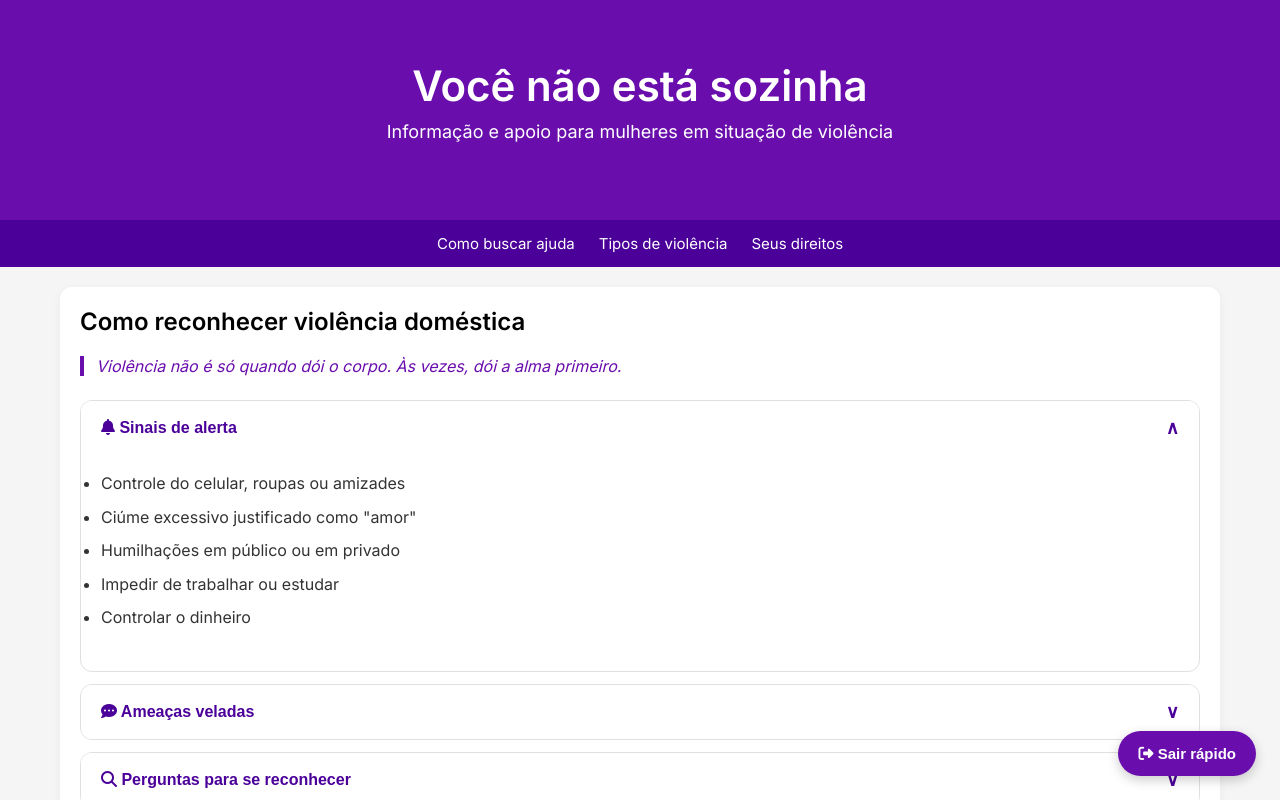
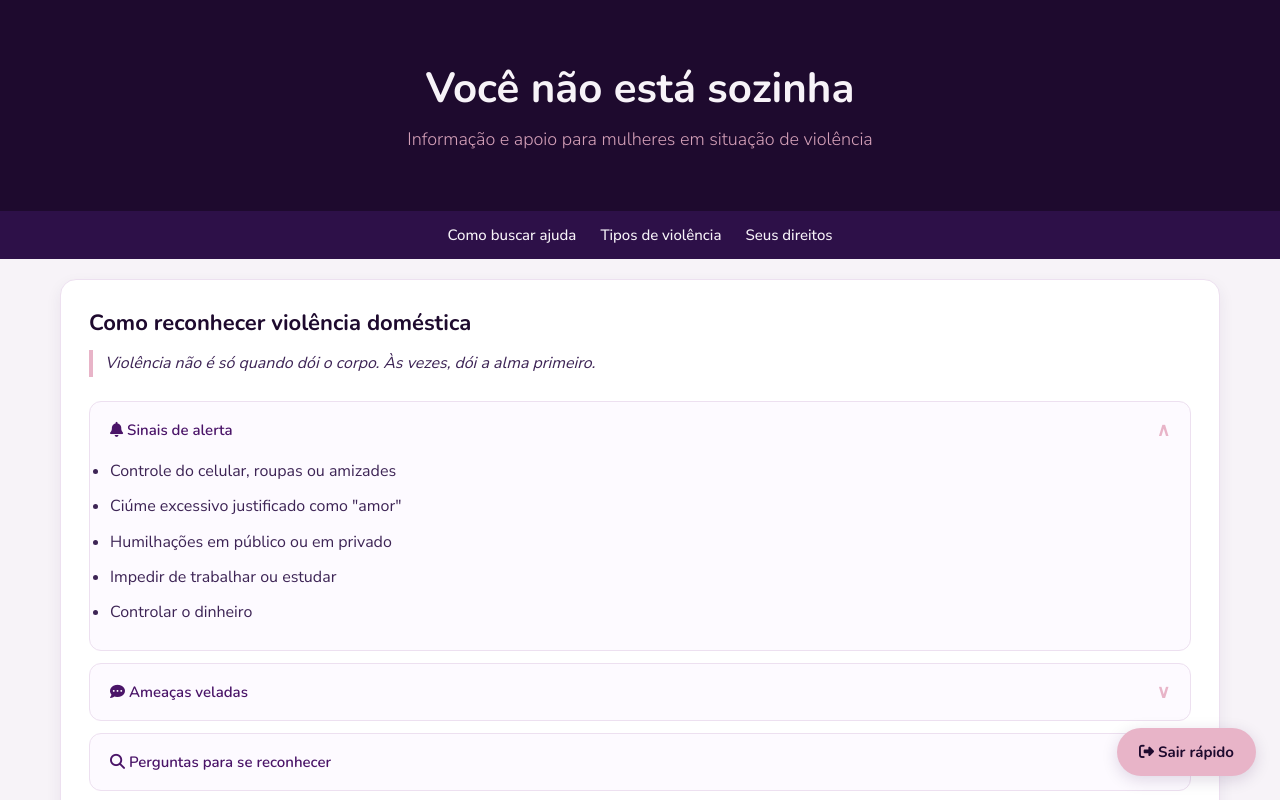
Before and after one commit to evi-nunes/projeto-violencia, a plain HTML site: page index.html in a window 1280 px wide. Both pictures are taken after a click on the button "Sinais de alerta". Shown: the top 800 px of the page. Drawn offline with nearby package versions, Linux system fonts and the light colour scheme.

Commit message:
nova paleta, nova fonte e cards

```diff
--- a/style.css
+++ b/style.css
@@ -1,84 +1,47 @@
-@import url('https://fonts.googleapis.com/css2?family=Inter:wght@400;600&display=swap');
+@import url('https://fonts.googleapis.com/css2?family=Nunito:wght@300;400;600;700&family=Nunito+Sans:wght@300;400;500;600&display=swap');
+
+* {
+  margin: 0;
+  padding: 0;
+  box-sizing: border-box;
+}
+
+html {
+  scroll-behavior: smooth;
+}
 
 body {
-  font-family: "Inter", sans-serif;
-  margin: 0;
-  background-color: #f5f5f5;
+  font-family: 'Nunito Sans', sans-serif;
+  background-color: #F7F3F8;
+  color: #1E0A2E;
 }
 
+/* HEADER */
 .topo {
-  background-color: #6a0dad;
-  color: white;
+  background-color: #1E0A2E;
+  color: #F7F3F8;
   text-align: center;
   padding: 60px 20px;
 }
 
 .topo h1 {
+  font-family: 'Nunito', sans-serif;
+  font-size: 42px;
+  font-weight: 700;
   margin: 0;
-  font-size: 42px;
+  color: #F7F3F8;
 }
 
 .topo p {
   margin-top: 10px;
   font-size: 18px;
+  font-weight: 300;
+  color: #D4A0B8;
 }
 
-.container {
-  max-width: 2500px;
-  margin: auto;
-  padding: 20px 60px;
-}
-
-.card {
-  background: white;
-  margin-bottom: 20px;
-  padding: 20px;
-  border-radius: 12px;
-  box-shadow: 0 2px 8px rgba(0,0,0,0.05);
-}
-
-.card h2 {
-  margin-top: 0;
-}
-
-.botao {
-  background-color: #6a0dad;
-  color: white;
-  border: none;
-  padding: 12px 20px;
-  border-radius: 8px;
-  cursor: pointer;
-}
-
-.botao-180 {
-  display: inline-block;
-  background-color: #ffffff;
-  color: #6a0dad;
-  border: 2px solid #6a0dad;
-  padding: 12px 24px;
-  border-radius: 8px;
-  font-weight: 600;
-  text-decoration: none;
-  margin-top: 12px;
-}
-
-.botao-180:hover {
-  background-color: #6a0dad;
-  color: #ffffff;
-}
-
-.botao:hover {
-  background-color: #5800b3;
-}
-
-.rodape {
-  text-align: center;
-  padding: 20px;
-  font-size: 14px;
-  color: #777;
-}
+/* MENU */
 .menu {
-  background-color: #4a0099;
+  background-color: #2D1048;
   display: flex;
   gap: 24px;
   padding: 14px 24px;
@@ -86,63 +49,49 @@ body {
 }
 
 .menu a {
-  color: white;
+  color: #F7F3F8;
   text-decoration: none;
   font-size: 15px;
+  font-family: 'Nunito Sans', sans-serif;
+  font-weight: 500;
 }
 
 .menu a:hover {
-  text-decoration: underline;
-}
-html {
-  scroll-behavior: smooth;
+  color: #E8B4C8;
 }
 
-.hero {
-  background-color: #3d006e;
-  color: white;
-  text-align: center;
-  padding: 60px 20px;
+/* CONTAINER */
+.container {
+  max-width: 2500px;
+  margin: auto;
+  padding: 20px 60px;
 }
 
-.hero h2 {
-  font-size: 32px;
-  margin-bottom: 16px;
+/* CARDS */
+.card {
+  background: #FFFFFF;
+  margin-bottom: 20px;
+  padding: 28px;
+  border-radius: 16px;
+  border: 1px solid #EDE0F0;
+  box-shadow: 0 3px 0 #E8B4C8, 0 6px 16px rgba(45, 16, 72, 0.07);
 }
 
-.hero p {
-  font-size: 18px;
-  margin-bottom: 32px;
-}
-
-.botao-hero {
-  cursor: pointer;
-  background-color: white;
-  color: #6a0dad;
-  padding: 14px 32px;
-  border-radius: 8px;
-  text-decoration: none;
-  font-weight: 600;
-  font-size: 16px;
-}
-
-.botao-hero:hover {
-  background-color: #f0d9ff;
-}
-
-.secao-intro {
-  font-style: italic;
-  color: #6a0dad;
-  border-left: 4px solid #6a0dad;
-  padding-left: 12px;
-  margin-bottom: 24px;
+.card h2 {
+  font-family: 'Nunito', sans-serif;
+  font-size: 22px;
+  font-weight: 700;
+  color: #1E0A2E;
+  margin-bottom: 12px;
 }
 
 .card h3 {
-  color: #4a0099;
+  font-family: 'Nunito', sans-serif;
+  color: #4A1468;
   margin-top: 24px;
   margin-bottom: 8px;
   font-size: 17px;
+  font-weight: 600;
 }
 
 .card ul {
@@ -151,26 +100,58 @@ html {
 
 .card ul li {
   margin-bottom: 8px;
-  line-height: 1.6;
-  color: #333;
+  line-height: 1.7;
+  color: #3D2455;
+  font-weight: 400;
 }
 
+.card ol {
+  padding-left: 20px;
+}
+
+.card ol li {
+  margin-bottom: 8px;
+  line-height: 1.7;
+  color: #3D2455;
+  font-weight: 400;
+}
+
+.card p {
+  color: #3D2455;
+  line-height: 1.7;
+  font-weight: 400;
+}
+
+/* FRASE DE INTRO */
+.secao-intro {
+  font-style: italic;
+  color: #4A1468;
+  border-left: 4px solid #E8B4C8;
+  padding-left: 12px;
+  margin-bottom: 24px;
+  border-radius: 0;
+  font-weight: 400;
+}
+
+/* ACCORDION */
 .accordion {
-  border: 1px solid #e0e0e0;
+  border: 1px solid #EDE0F0;
   border-radius: 12px;
   margin-bottom: 12px;
-  overflow: hidden;
+  overflow: visible;
+  background: #FDFAFF;
 }
 
 .accordion-btn {
   width: 100%;
-  background: white;
+  background: transparent;
   border: none;
   padding: 16px 20px;
   text-align: left;
-  font-size: 16px;
+  font-size: 15px;
   font-weight: 600;
-  color: #4a0099;
+  font-family: 'Nunito', sans-serif;
+  color: #4A1468;
   cursor: pointer;
   display: flex;
   justify-content: space-between;
@@ -180,11 +161,15 @@ html {
 .accordion-btn::after {
   content: "∨";
   font-size: 18px;
-  color: #4a0099;
+  color: #E8B4C8;
 }
 
 .accordion-btn.ativo::after {
   content: "∧";
+}
+
+.accordion-btn:hover {
+  background: #F5E8F2;
 }
 
 .accordion-conteudo {
@@ -196,48 +181,51 @@ html {
   display: block;
 }
 
-.botao, .botao-180, .botao-hero {
-  transition: all 0.3s ease;
-}
-.botao-fixo {
-  position: fixed;
-  bottom: 24px;
-  right: 24px;
-  background-color: #6a0dad;
-  color: white;
-  border: none;
-  padding: 14px 20px;
-  border-radius: 50px;
-  font-size: 15px;
-  font-weight: 600;
-  cursor: pointer;
-  z-index: 999;
-  box-shadow: 0 4px 12px rgba(0,0,0,0.2);
-}
-
-.botao-fixo:hover {
-  background-color: #5800b3;
-}
-
+/* LINKS EXTERNOS */
 .link-externo {
   display: inline-block;
   margin-top: 12px;
-  color: #6a0dad;
+  color: #4A1468;
   font-weight: 600;
   text-decoration: none;
   font-size: 14px;
+  font-family: 'Nunito Sans', sans-serif;
 }
 
 .link-externo:hover {
   text-decoration: underline;
 }
 
-.accordion-conteudo ol {
-  padding-left: 20px;
+/* BOTÃO FIXO */
+.botao-fixo {
+  position: fixed;
+  bottom: 24px;
+  right: 24px;
+  background-color: #E8B4C8;
+  color: #1E0A2E;
+  border: none;
+  padding: 14px 22px;
+  border-radius: 50px;
+  font-size: 15px;
+  font-weight: 700;
+  font-family: 'Nunito', sans-serif;
+  cursor: pointer;
+  z-index: 999;
+  box-shadow: 0 4px 16px rgba(45, 16, 72, 0.15);
 }
 
-.accordion-conteudo ol li {
-  margin-bottom: 8px;
-  line-height: 1.6;
-  color: #333;
+.botao-fixo:hover {
+  background-color: #D4A0B8;
 }
+
+/* FOOTER */
+.rodape {
+  text-align: center;
+  padding: 28px 20px;
+  font-size: 14px;
+  color: #6B4D7A;
+  font-weight: 400;
+  background-color: #1E0A2E;
+  color: #D4A0B8;
+  margin-top: 20px;
+}
```
Also changed, not shown: index.html (+1 -0 lines).
